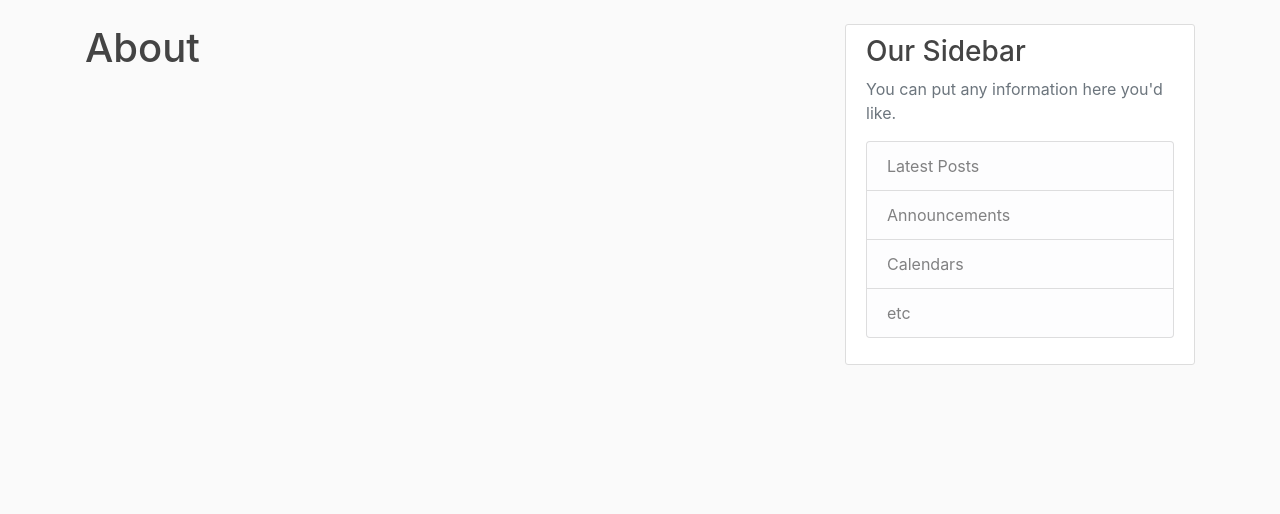
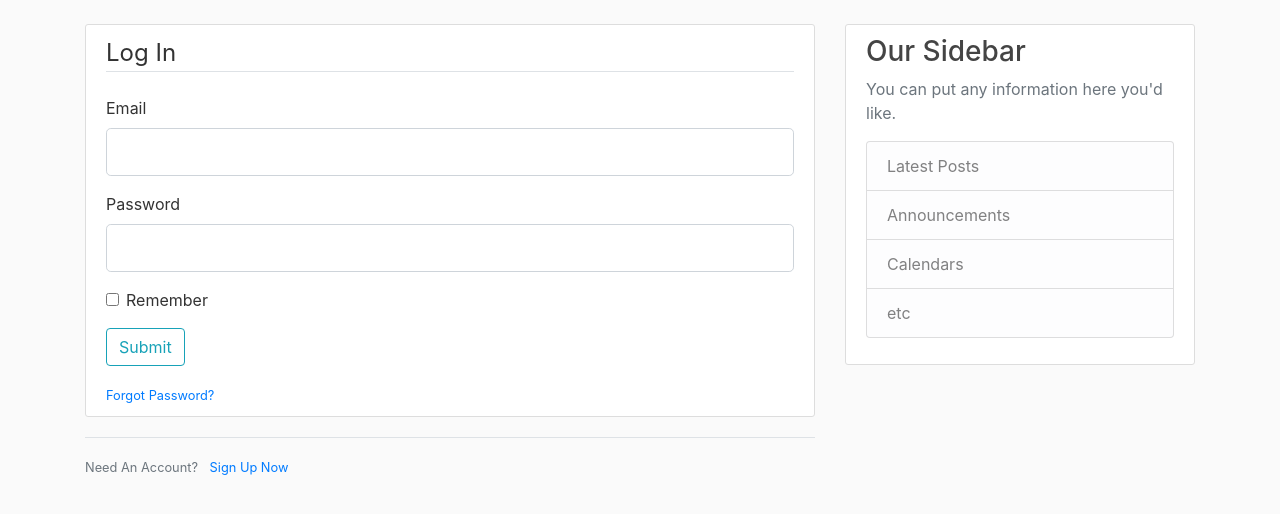
Before and after one commit to chewzzz1014/flask-projects, a Flask app: template flask-blog/templates/login.html in a window 1280 px wide. Shown: the part 56-570 px from the top of the page. Run offline with Flask 2, Linux system fonts and the light colour scheme; the template is opened without the code that fills it: most values are stand-ins (such as "Sample title", 1, 10 or a date in 2020); form fields are guessed from the names that the template uses.

Commit message:
Add login form and validation

```diff
--- a/flask-blog/flaskblog.py
+++ b/flask-blog/flaskblog.py
@@ -43,7 +43,7 @@ def register():
     return render_template("register.html", title='Register', form=form)
 
 
-@app.route("/login")
+@app.route("/login", methods=['GET', 'POST'])
 def login():
     form = LoginForm()
     return render_template("login.html", title='Login', form=form)
--- a/flask-blog/templates/login.html
+++ b/flask-blog/templates/login.html
@@ -1,5 +1,59 @@
 {% extends "layout.html" %}
 
 {% block content %}
-<h1>About</h1>
+<div class="content-section">
+    <form action="/login" method="POST">
+        {{ form.hidden_tag() }}
+        <fieldset class="form-group">
+            <legend class="border-bottom mb-4">Log In</legend>
+
+            <div class="form-group">
+                {{ form.email.label(class="form-control-label") }}
+                 {% if form.email.errors %}
+                    {{ form.email(class="form-control form-control-lg is-invalid") }}
+                    <div class="invalid-feedback">
+                        {% for error in form.email.errors %}
+                            <span>{{ error }}</span>
+                        {% endfor %}
+                    </div>
+                {% else %}
+                    {{ form.email(class="form-control form-control-lg") }}
+                {% endif %}
+            </div>
+
+            <div class="form-group">
+                {{ form.password.label(class="form-control-label") }}
+                 {% if form.password.errors %}
+                    {{ form.password(class="form-control form-control-lg is-invalid") }}
+                    <div class="invalid-feedback">
+                        {% for error in form.password.errors %}
+                            <span>{{ error }}</span>
+                        {% endfor %}
+                    </div>
+                {% else %}
+                    {{ form.password(class="form-control form-control-lg") }}
+                {% endif %}
+            </div>
+
+            <div class="form-check">
+                {{ form.remember(class="form-check-input") }}
+                {{ form.remember.label(class="form-check-label") }}
+            </div>
+
+        </fieldset>
+        <div class="form-group">
+                {{ form.submit(class="btn btn-outline-info") }}
+        </div>
+
+        <small class="text-muted ml2">
+            <a href="#">Forgot Password?</a>
+        </small>
+    </form>
+</div>
+
+<div class = "border-top pt-3">
+    <small class="text-muted">
+        Need An Account? <a href="{{ url_for('register') }}" class="ml-2">Sign Up Now</a>
+    </small>
+</div>
 {% endblock content %}
```
